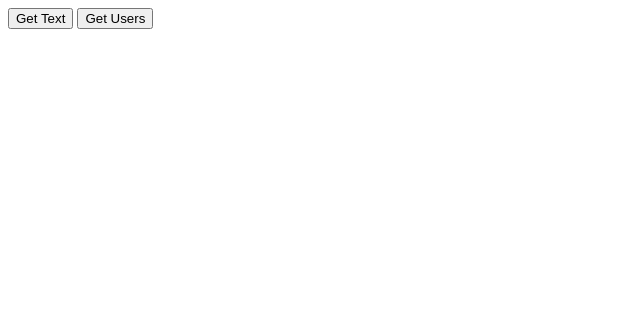
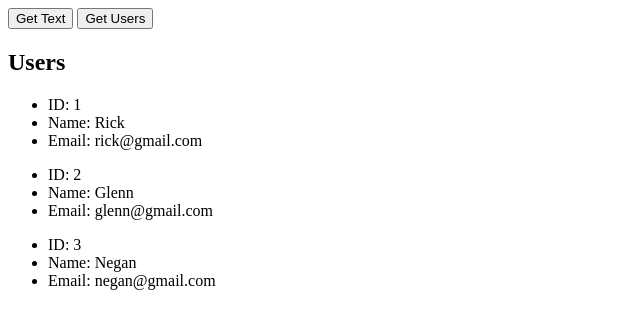
Before and after one commit to webQbe/js_fetch_api, a plain HTML site: page index.html in a window 1280 px wide. Both pictures are taken after a click on the button "Get Users". Shown: the whole page, without its empty margins (0-640 px from the left). Drawn offline with Linux system fonts and the light colour scheme.

Commit message:
Output data from array in JSON file to webpage

```diff
--- a/index.html
+++ b/index.html
@@ -54,9 +54,19 @@
 
                 let output = '<h2>Users</h2>';
 
-                // log json data
-                console.log(data);
+                // loop through array
+                data.forEach(function(user){
 
+                    // append to output
+                    // use multiple lines with template strings
+                    output += `<ul>
+                                <li>ID: ${user.id}</li>
+                                <li>Name: ${user.name}</li>
+                                <li>Email: ${user.email}</li>
+                               </ul>`;
+                        });
+
+                document.getElementById('output').innerHTML = output;
             })
 
         }
```
